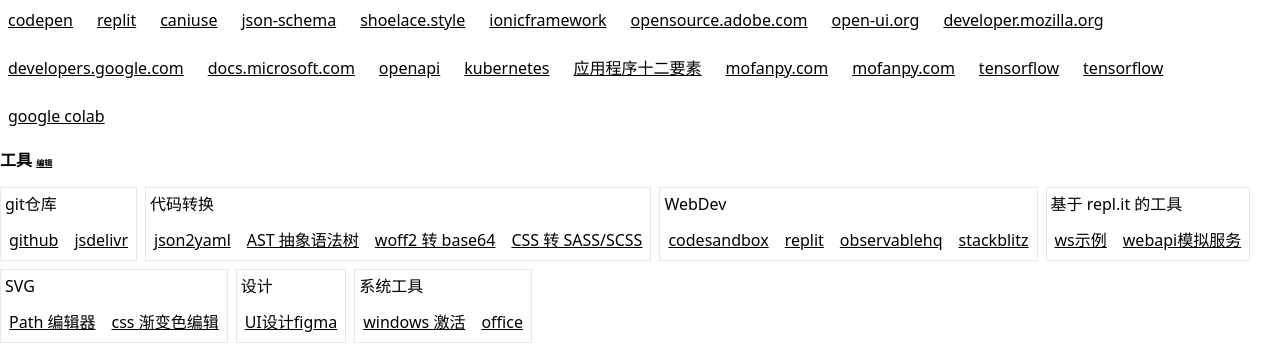
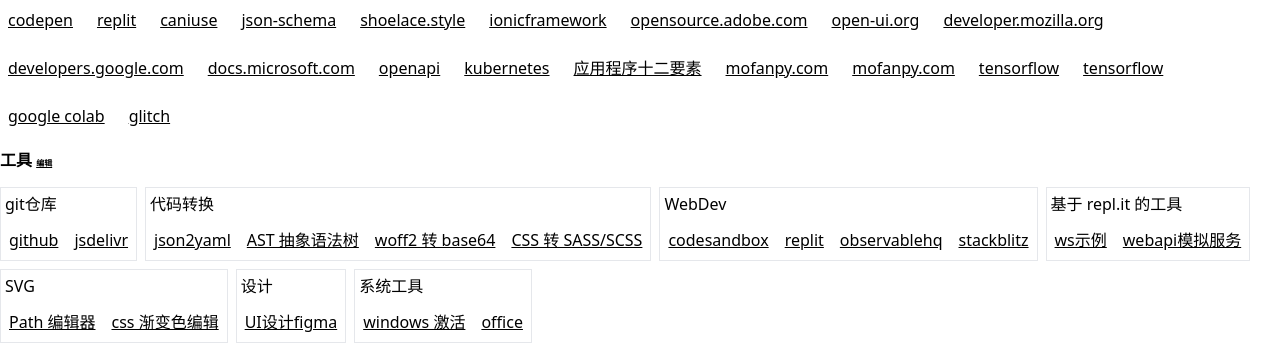
Before and after one commit to oft/oft.github.io, a Jekyll site: the page built from index.html, in a window 1280 px wide. Shown: the part 189-533 px from the top of the page. Built offline with Jekyll 4.4.1, drawn with Linux system fonts in a browser that asks for light colours; nearby versions of some CDN libraries.

Commit message:
Update link.yml

```diff
--- a/_data/link.yml
+++ b/_data/link.yml
@@ -59,3 +59,5 @@
   title: tensorflow
 - url: https://colab.research.google.com/
   title: google colab
+- url: https://glitch.com
+  title: glitch
```
